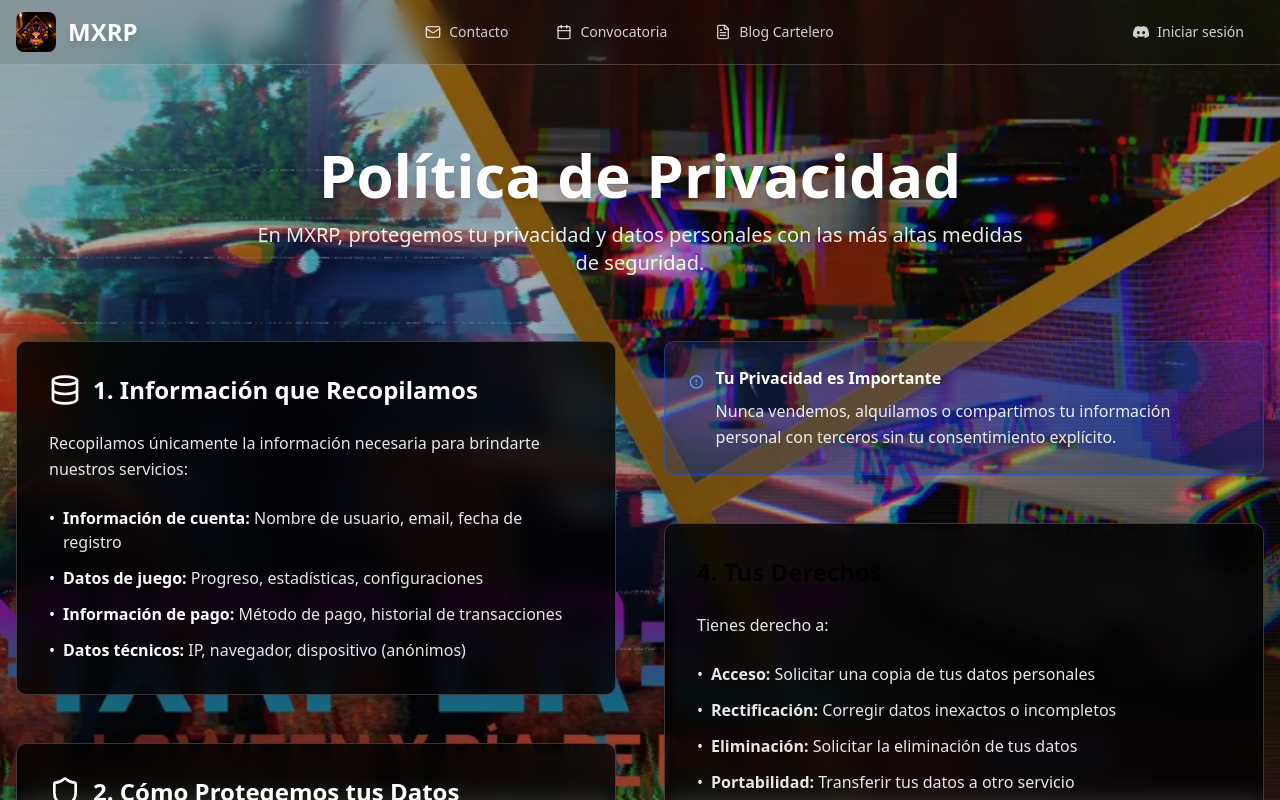
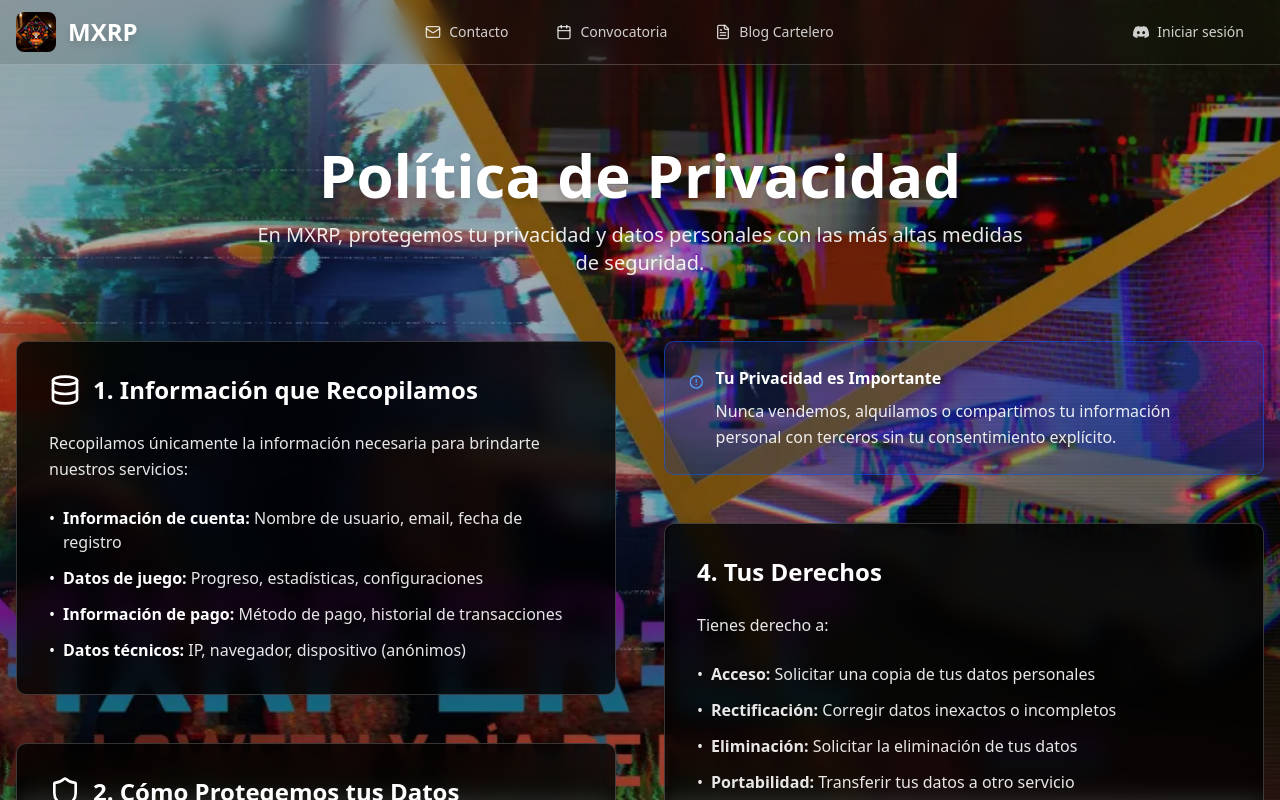
Before and after one commit to SyphronDev/MXRP-WEB, a Next.js app: page /privacidad in a window 1280 px wide. Shown: the top 800 px of the page. Built offline with nearby package versions, Linux system fonts and the light colour scheme.

Commit message:
Update page.tsx

```diff
--- a/app/privacidad/page.tsx
+++ b/app/privacidad/page.tsx
@@ -190,7 +190,7 @@
 
               {/* 4. Tus Derechos */}
               <section className="bg-black/80 backdrop-blur-md border border-white/20 rounded-lg p-8">
-                <h2 className="text-2xl font-bold text-primary mb-6">
+                <h2 className="text-2xl font-bold text-white mb-6">
                   4. Tus Derechos
                 </h2>
 
```
